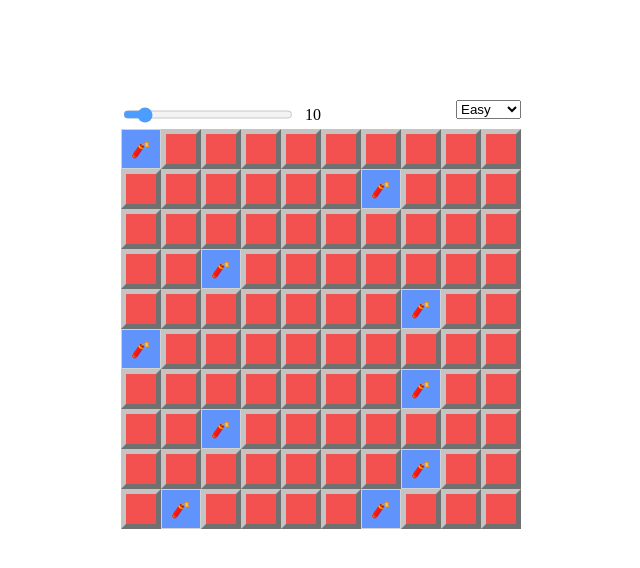
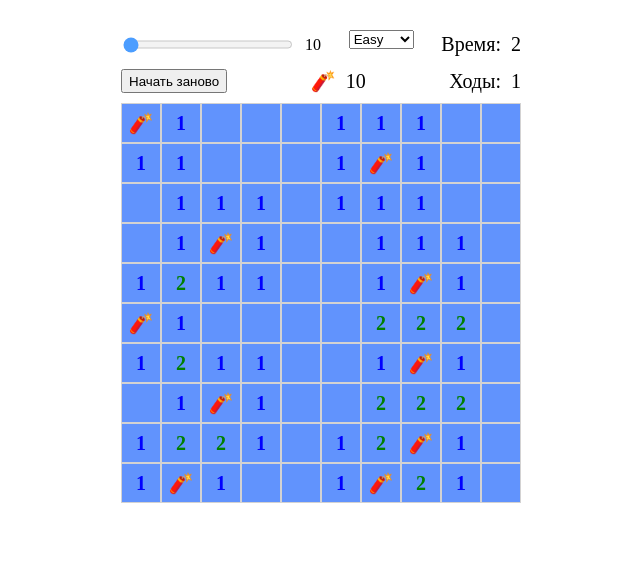
Before and after one commit to Andrei-Kochetov/minesweeper, a website built with webpack: page src/index.html in a window 1280 px wide. Both pictures are taken after a click on the element 460 px from the left and 149 px from the top of the page. Shown: the whole page, without its empty margins (319-959 px from the left). Built offline with nearby package versions, Linux system fonts and the light colour scheme.

Commit message:
feat: add all menu functional

```diff
--- a/src/components/cell.js
+++ b/src/components/cell.js
@@ -1,4 +1,5 @@
-import { getRoundNeighbors, openAllBomb } from "./field";
+import { getRoundNeighbors, openAllBomb, win } from "./field";
+import {minesCount, clickCount, startTimer} from '../style'
 
 const fieldHtml = document.createElement('div');
 fieldHtml.classList.add('fieldHtml');
@@ -49,14 +50,17 @@ class Cell{
         if (bombCount) {
           this.setValue(bombCount);
         }
+
     }
 
 
     onCellRightClick() {
         if(this.isFlag){
         this.setFlag(false);
-        } else{
+        minesCount.textContent = +minesCount.textContent + 1
+        } else if(!this.isOpen){
             this.setFlag(true);
+            minesCount.textContent = +minesCount.textContent - 1
         }
     }
 
@@ -65,7 +69,7 @@ class Cell{
         if(this.isFlag){
 
             this.setFlag(false);
-
+            minesCount.textContent = +minesCount.textContent + 1
             return;
 
         } else if(!this.value && !this.isOpen){
@@ -90,10 +94,11 @@ class Cell{
 
             openAllBomb();
 
+
         }
 
         this.showValueCell()
-
+        win();
     }
 
 
@@ -102,12 +107,22 @@ class Cell{
         cellElem.classList.add("cell");
         cellElem.classList.add("cell__start");
 
+
+
         this.cellElem = cellElem;
-        this.cellElem.addEventListener("click", () => this.onCellClick());
+        this.cellElem.addEventListener("click", () => {
+            clickCount.textContent = +clickCount.textContent + 1;
+            startTimer()
+            this.onCellClick()
+        });
         this.cellElem.addEventListener("contextmenu", (e) => {
             e.preventDefault();
             this.onCellRightClick()
         });
+
+        if( typeof this.value === 'number'){
+            cellElem.classList.add(`color-number-${this.value}`);
+        }
 
         fieldHtml.appendChild(cellElem);
       }
--- a/src/components/field.js
+++ b/src/components/field.js
@@ -22,11 +22,36 @@ function setBomb (countBomb) {
 export function openAllBomb(){
   field.forEach((fieldRow) => {
     fieldRow.forEach((fieldElement) => {
+      /* if(fieldElement.checkBomb){
+        fieldElement.openCell()
+      } */
+      fieldElement.openCell()
+    });
+  });
+  alert('Игра окончена');
+}
+
+export function win(){
+  let countCloseCell = 0;
+  let countCloseMine = 0;
+  field.forEach((fieldRow) => {
+    fieldRow.forEach((fieldElement) => {
+      if(!fieldElement.isOpen){
+        countCloseCell++
+      }
       if(fieldElement.checkBomb){
-        fieldElement.openCell()
+        countCloseMine++
       }
     });
   });
+  if(countCloseCell === countCloseMine ){
+/*     field.forEach((fieldRow) => {
+      fieldRow.forEach((fieldElement) => {
+        fieldElement.openCell()
+      });
+    }); */
+    alert('Ты выиграл!')
+  }
 }
 
 export function getRoundNeighbors(coord) {
@@ -65,7 +90,7 @@ export function createField(width = 10, height = 10, countBomb = 10) {
 
 }
 
-export function clearField(){
+ function clearField(){
    field.forEach((fieldRow, y) => {
     fieldRow.forEach((fieldElement, x) => {
       fieldElement.remove()
--- a/src/sass/style.scss
+++ b/src/sass/style.scss
@@ -3,7 +3,7 @@
 }
 
 .fieldHtml{
-    margin: 0 auto ;
+    margin: 10px auto 0;
     max-width: calc(40px * 10);
     max-height: calc(40px * 10);
     display: flex;
@@ -17,6 +17,8 @@
     display: flex;
     justify-content: center;
     align-items: center;
+    font-weight: bold;
+    font-size: 20px;
 
     &__start {
         background-color: rgb(243, 80, 80);
@@ -42,9 +44,12 @@
 
 .menu{
     width: 400px;
-    margin: 100px auto 0;
+    margin: 30px auto 0;
     display: flex;
     justify-content: space-between;
+    flex-wrap: wrap;
+    column-gap: 15px;
+    row-gap: 10px;
 
 }
 .slidecontainer{
@@ -56,3 +61,44 @@
     display: flex;
     align-items: center;
 }
+
+
+.wrapperMinesCount, .wrapperClickCount, .wrapperTimer{
+    font-size: 20px;
+    display: flex;
+    column-gap: 10px;
+    justify-self: center;
+    align-items: center;
+}
+
+.color-number-1 {
+    color: blue;
+}
+
+.color-number-2 {
+    color: green;
+}
+
+.color-number-3 {
+    color: red;
+}
+
+.color-number-4 {
+    color: darkblue;
+}
+
+.color-number-5 {
+    color: brown;
+}
+
+.color-number-6 {
+    color: turquoise;
+}
+
+.color-number-7 {
+    color: black;
+}
+
+.color-number-8 {
+    color: white;
+}
--- a/src/style.js
+++ b/src/style.js
@@ -9,10 +9,58 @@ form.innerHTML = '<select id="select"><option value="10">Easy</option><option va
 
 const wrapperRange = document.createElement('div');
 wrapperRange.classList.add('slidecontainer')
-wrapperRange.innerHTML = '<input type="range" min="1" max="100" value="10" class="slider" id="myRange"> <div id="demo"></div>';
+wrapperRange.innerHTML = '<input type="range" min="10" max="99" value="10" class="slider" id="myRange"> <div id="demo"></div>';
+
+const wrapperMinesCount = document.createElement('div');
+wrapperMinesCount.classList.add('wrapperMinesCount')
+wrapperMinesCount.innerHTML = '<div>🧨</div>'
+export const minesCount = document.createElement('div');
+minesCount.textContent = 10;
+wrapperMinesCount.appendChild(minesCount)
+
+const wrapperClickCount = document.createElement('div');
+wrapperClickCount.classList.add('wrapperClickCount')
+wrapperClickCount.innerHTML = '<div>Ходы:</div>'
+export const clickCount = document.createElement('div');
+clickCount.textContent = 0;
+wrapperClickCount.appendChild(clickCount)
+
+const wrapperTimer = document.createElement('div');
+wrapperTimer.classList.add('wrapperTimer')
+wrapperTimer.innerHTML = '<div>Время:</div>'
+let timer = document.createElement('div');
+timer.textContent = 0;
+wrapperTimer.appendChild(timer)
+
+let timerId;
+export function startTimer(){
+    if(clickCount.textContent == 1 ){
+        timerId = setInterval(()=>{
+        timer.textContent = +timer.textContent + 1
+    }, 1000)
+}
+}
+
+
+const restart = document.createElement('button');
+restart.innerHTML = 'Начать заново';
+restart.onclick = function() {
+    minesCount.textContent = slider.value;
+    clickCount.textContent = 0;
+    stopAndClearTimer();
+    clearField();
+    createField(cellValue,cellValue, minesValue )
+}
+
+
 
 menu.appendChild(wrapperRange);
 menu.appendChild(form);
+menu.appendChild(wrapperTimer);
+menu.appendChild(restart);
+menu.appendChild(wrapperMinesCount);
+menu.appendChild(wrapperClickCount);
+
 
 
 document.body.prepend(menu);
@@ -26,6 +74,9 @@ output.innerHTML = slider.value;
 slider.onchange = function() {
     output.innerHTML = this.value;
     minesValue = this.value;
+    minesCount.textContent = this.value;
+    clickCount.textContent = 0;
+    stopAndClearTimer();
     clearField();
     createField(cellValue,cellValue, minesValue);
 }
@@ -34,8 +85,14 @@ slider.onchange = function() {
 const select = document.getElementById("select");
 select.oninput = function() {
     cellValue = this.value;
+    clickCount.textContent = 0;
+    stopAndClearTimer();
     clearField();
     createField(cellValue,cellValue, minesValue )
+}
+function stopAndClearTimer(){
+    clearInterval(timerId)
+    timer.textContent = 0;
 }
 
 
```
